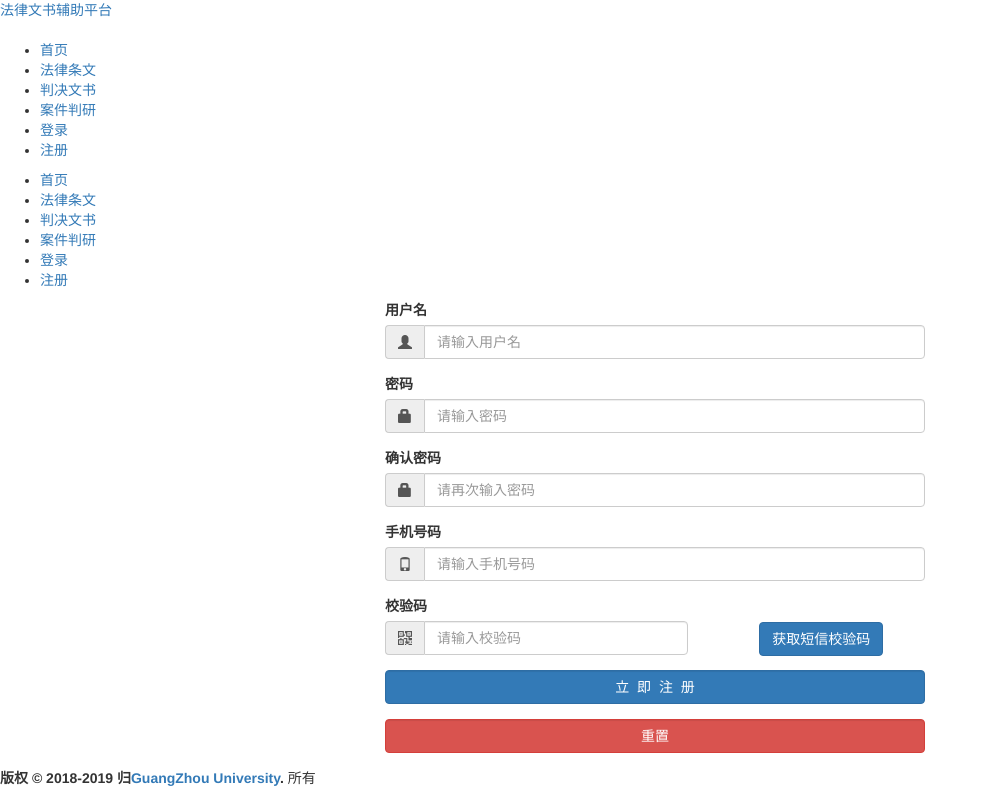
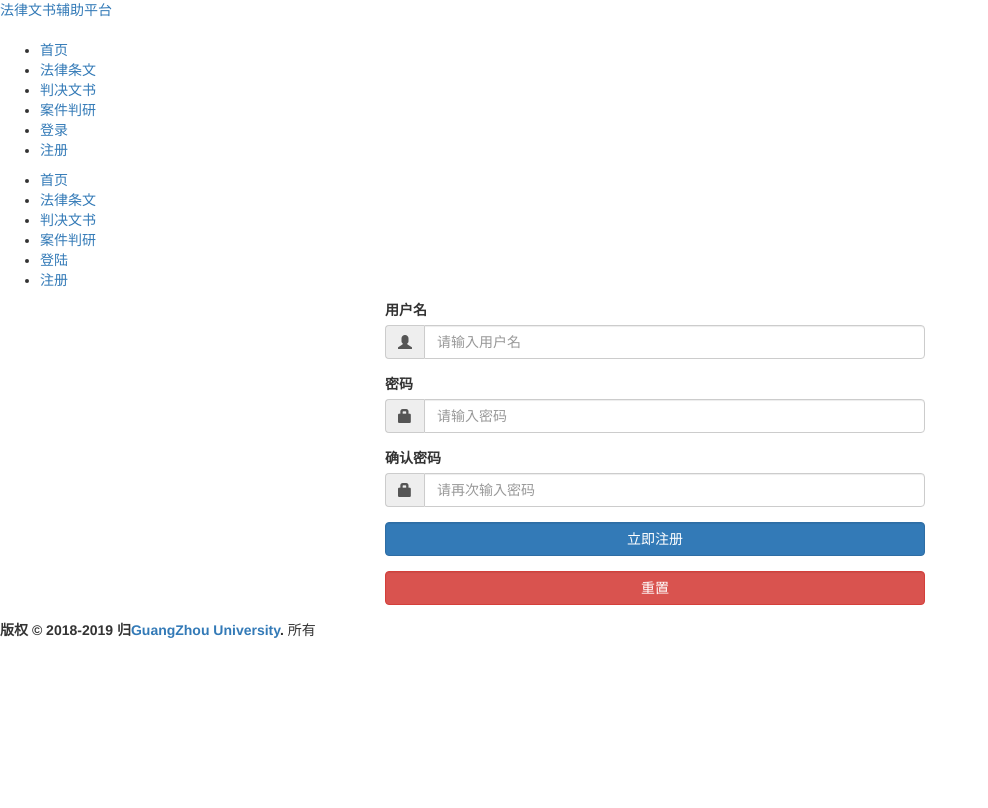
Before and after one commit to byerHu/Intelligent, a Flask app: page /register/ in a window 1280 px wide. Shown: the whole page, without its empty margins (0-988 px from the left). After the commit the page ends 638 px from the top, so only its background shows below. Run offline with Flask 2, Linux system fonts and the light colour scheme; some libraries are stand-ins or nearby versions.

Commit message:
loginAdmin

```diff
--- a/app/home/forms.py
+++ b/app/home/forms.py
@@ -0,0 +1,86 @@
+from flask_wtf import FlaskForm
+from wtforms import StringField, BooleanField, PasswordField, SubmitField
+from wtforms.validators import DataRequired
+
+
+# 注册表单页面
+class RegisterForm(FlaskForm):
+    '''用户注册表单'''
+    # 账号
+    username = StringField(
+        label='用户名',  # 标签
+        validators=[
+            DataRequired("请输入账号！")
+        ],
+        description="用户名",
+        render_kw={
+            "id": "username",
+            "class": "form-control",
+            "placeholder": "请输入用户名",
+            "maxlength": "20"
+        }
+    )
+
+    # 密码
+    pwd = PasswordField(
+        label="密码",
+        validators=[
+            DataRequired('请输入密码！')
+        ],
+        description="密码",
+        render_kw={
+            "id": "password",
+            "class": "form-control",
+            "placeholder": "请输入密码",
+            "maxlength": "20"
+        }
+    )
+    # 提交
+    submit = SubmitField(
+        label='注册',
+        render_kw={
+            "class": "form-control btn btn-primary",
+            "id": "submit",
+            "value": "立即注册"
+        }
+    )
+
+
+# 登录表单页面
+class LoginForm(FlaskForm):
+    '''用户登录表单'''
+    # 账号
+    username = StringField(
+        label='用户名',  # 标签
+        validators=[
+            DataRequired("请输入账号！")
+        ],
+        description="用户名",
+        render_kw={
+            "class": "form-control",
+            "id": "inputEmail3",
+            "placeholder": "username"
+        }
+    )
+
+    # 密码
+    pwd = PasswordField(
+        label="密码",
+        validators=[
+            DataRequired('请输入密码！')
+        ],
+        description="密码",
+        render_kw={
+            "class": "form-control",
+            "id": "inputPassword3",
+            "placeholder": "Password"
+        }
+    )
+    # 提交
+    submit = SubmitField(
+        label='注册',
+        render_kw={
+            "class":"btn btn-default",
+            "value": "登录"
+        }
+    )
--- a/app/home/views.py
+++ b/app/home/views.py
@@ -1,6 +1,11 @@
 # coding:utf8
 from . import home  # 从当前目录导入home蓝图
-from flask import render_template
+from flask import render_template, request, flash, redirect, url_for, session
+from app.home.forms import RegisterForm, LoginForm
+from app import app
+from app.models import User
+from app import db, app
+from flask_login import login_user, logout_user, login_required, current_user
 
 
 # 首页
@@ -40,15 +45,55 @@ def legalprovision():
 
 
 # 注册页
-@home.route('/register/')
+@home.route('/register/', methods=['GET', 'POST'])
 def register():
-    return render_template('home/register.html')
+    form = RegisterForm()
+    if form.validate_on_submit():
+        data = form.data
+        # print(data)
+        user = User.query.filter_by(username=data["username"]).first()
+        print(user)
+        if user:
+            flash("用户名已经注册!", "err")
+            return redirect(url_for('home.register'))
+        user = User(
+            username=data["username"],
+            pwd=data["pwd"]
+        )
+        db.session.add(user)
+        db.session.commit()
+        flash("注册成功,请登录", "ok")
+        return redirect(url_for('home.login'))
+    return render_template('home/register.html', form=form)
 
 
 # 登录页
-@home.route('/login/')
+@home.route('/login/', methods=['GET', 'POST'])
 def login():
-    return render_template('home/login.html')
+    form = LoginForm()
+    if form.validate_on_submit():
+        data = form.data
+        user = User.query.filter_by(username=data["username"]).first()
+        if not user:
+            flash("用户不存在！", "err1")
+        elif data['pwd'] != user.pwd:
+            flash("密码错误!", "err2")
+        else:
+            login_user(user)
+            # 登录成功,保存会话
+            session[user.username] = data['username']
+            return redirect(url_for('home.index'))
+
+    return render_template('home/login.html', form=form)
+
+
+# 登出
+@home.route('/logout', methods=['GET', 'POST'])
+@login_required
+def logout():
+    logout_user()
+    flash(u'您已退出登陆')
+    return redirect(url_for('home.login'))
 
 
 # 案件研判
--- a/app/templates/home/nav.html
+++ b/app/templates/home/nav.html
@@ -46,8 +46,21 @@
                 <li><a href="{{ url_for('home.legalprovision') }}">法律条文</a></li>
                 <li><a href="{{ url_for('home.judgmentdoc') }}">判决文书</a></li>
                 <li><a href="{{ url_for('home.case_judge') }}">案件判研</a></li>
-                <li><a href="{{ url_for('home.login') }}">登录</a></li>
-                <li><a href="{{ url_for('home.register') }}">注册</a></li>
+{#                <li><a href="{{ url_for('home.login') }}">登录</a></li>#}
+{#                <li><a href="{{ url_for('home.register') }}">注册</a></li>#}
+{#                <li><a href="#">{{ username }}</a></li>#}
+
+                {% if current_user.is_authenticated %}
+                    <li>欢迎<a href="#" style="color:blue;">{{ current_user.username }}</a>登录</li>
+                    <li>
+                        <a href="{{ url_for('home.logout') }}">
+                            退出
+                        </a>
+                    </li>
+                {% else %}
+                    <li><a href="{{ url_for('home.login') }}">登陆</a></li>
+                    <li><a href="{{ url_for('home.register') }}">注册</a></li>
+                {% endif %}
             </ul>
         </nav>
     </div>
--- a/app/templates/home/register.html
+++ b/app/templates/home/register.html
@@ -6,13 +6,22 @@
 
 <div class="container">
     <div class="col-md-6 col-md-offset-3">
-        <form action="http://wwww.baidu.com" class="">
-
+        <form action="{{ url_for('home.register') }}" class="" method="post">
+            <div class="box-body">
+                {% for msg in get_flashed_messages(category_filter=["err"]) %}
+                <div class="alert alert-danger alert-dismissible">
+                    <button type="button" class="close" data-dismiss="alert" aria-hidden="true">x</button>
+                    <h4><i class="icon fa fa-check"></i>注册失败!</h4>
+                    {{ msg }}
+                </div>
+                {% endfor %}
+            </div>
             <div class="form-group has-feedback">
                 <label for="username">用户名</label>
                 <div class="input-group">
                     <span class="input-group-addon"><span class="glyphicon glyphicon-user"></span></span>
-                    <input id="username" class="form-control" placeholder="请输入用户名" maxlength="20" type="text">
+{#                    <input name="username" id="username" class="form-control" placeholder="请输入用户名" maxlength="20" type="text">#}
+                    {{ form.username }}
                 </div>
 
                 <span style="color:red;display: none;" class="tips"></span>
@@ -24,7 +33,8 @@
                 <label for="password">密码</label>
                 <div class="input-group">
                     <span class="input-group-addon"><span class="glyphicon glyphicon-lock"></span></span>
-                    <input id="password" class="form-control" placeholder="请输入密码" maxlength="20" type="password">
+{#                    <input name='pwd' id="password" class="form-control" placeholder="请输入密码" maxlength="20" type="password">#}
+                    {{ form.pwd }}
                 </div>
 
                 <span style="color:red;display: none;" class="tips"></span>
@@ -36,7 +46,7 @@
                 <label for="passwordConfirm">确认密码</label>
                 <div class="input-group">
                     <span class="input-group-addon"><span class="glyphicon glyphicon-lock"></span></span>
-                    <input id="passwordConfirm" class="form-control" placeholder="请再次输入密码" maxlength="20" type="password">
+                    <input name='repwd' id="passwordConfirm" class="form-control" placeholder="请再次输入密码" maxlength="20" type="password">
                 </div>
                 <span style="color:red;display: none;" class="tips"></span>
                 <span style="display: none;" class="glyphicon glyphicon-remove form-control-feedback"></span>
@@ -44,37 +54,39 @@
             </div>
 
 
-            <div class="form-group has-feedback">
-                <label for="phoneNum">手机号码</label>
-                <div class="input-group">
-                    <span class="input-group-addon"><span class="glyphicon glyphicon-phone"></span></span>
-                    <input id="phoneNum" class="form-control" placeholder="请输入手机号码" maxlength="11" type="text">
-                </div>
-                <span style="color:red;display: none;" class="tips"></span>
-                <span style="display: none;" class="glyphicon glyphicon-remove form-control-feedback"></span>
-                <span style="display: none;" class="glyphicon glyphicon-ok form-control-feedback"></span>
-            </div>
+{#            <div class="form-group has-feedback">#}
+{#                <label for="phoneNum">手机号码</label>#}
+{#                <div class="input-group">#}
+{#                    <span class="input-group-addon"><span class="glyphicon glyphicon-phone"></span></span>#}
+{#                    <input id="phoneNum" class="form-control" placeholder="请输入手机号码" maxlength="11" type="text">#}
+{#                </div>#}
+{#                <span style="color:red;display: none;" class="tips"></span>#}
+{#                <span style="display: none;" class="glyphicon glyphicon-remove form-control-feedback"></span>#}
+{#                <span style="display: none;" class="glyphicon glyphicon-ok form-control-feedback"></span>#}
+{#            </div>#}
 
-            <div class="row">
-                <div class="col-xs-7">
-                    <div class="form-group has-feedback">
-                        <label for="idcode-btn">校验码</label>
-                        <div class="input-group">
-                            <span class="input-group-addon"><span class="glyphicon glyphicon-qrcode"></span></span>
-                            <input id="idcode-btn" class="form-control" placeholder="请输入校验码" maxlength="6" type="text">
-                        </div>
-                        <span style="color:red;display: none;" class="tips"></span>
-                        <span style="display: none;" class="glyphicon glyphicon-remove form-control-feedback"></span>
-                        <span style="display: none;" class="glyphicon glyphicon-ok form-control-feedback"></span>
-                    </div>
-                </div>
-                <div class="col-xs-5 text-center" style="padding-top: 26px">
-                    <button type="button" id="loadingButton" class="btn btn-primary" autocomplete="off">获取短信校验码</button>
-                </div>
-            </div>
+{#            <div class="row">#}
+{#                <div class="col-xs-7">#}
+{#                    <div class="form-group has-feedback">#}
+{#                        <label for="idcode-btn">校验码</label>#}
+{#                        <div class="input-group">#}
+{#                            <span class="input-group-addon"><span class="glyphicon glyphicon-qrcode"></span></span>#}
+{#                            <input id="idcode-btn" class="form-control" placeholder="请输入校验码" maxlength="6" type="text">#}
+{#                        </div>#}
+{#                        <span style="color:red;display: none;" class="tips"></span>#}
+{#                        <span style="display: none;" class="glyphicon glyphicon-remove form-control-feedback"></span>#}
+{#                        <span style="display: none;" class="glyphicon glyphicon-ok form-control-feedback"></span>#}
+{#                    </div>#}
+{#                </div>#}
+{#                <div class="col-xs-5 text-center" style="padding-top: 26px">#}
+{#                    <button type="button" id="loadingButton" class="btn btn-primary" autocomplete="off">获取短信校验码</button>#}
+{#                </div>#}
+{#            </div>#}
 
             <div class="form-group">
-                <input class="form-control btn btn-primary" id="submit" value="立&nbsp;&nbsp;即&nbsp;&nbsp;注&nbsp;&nbsp;册" type="submit">
+{#                <input class="form-control btn btn-primary" id="submit" value="立&nbsp;&nbsp;即&nbsp;&nbsp;注&nbsp;&nbsp;册" type="submit">#}
+                {{ form.submit }}
+                {{ form.csrf_token }}
             </div>
 
             <div class="form-group">
```
Also changed, not shown: app/__init__.py (+16 -0 lines), app/models.py (+26 -0 lines), app/templates/home/index.html (+7 -0 lines), app/templates/home/login.html (+33 -4 lines).
